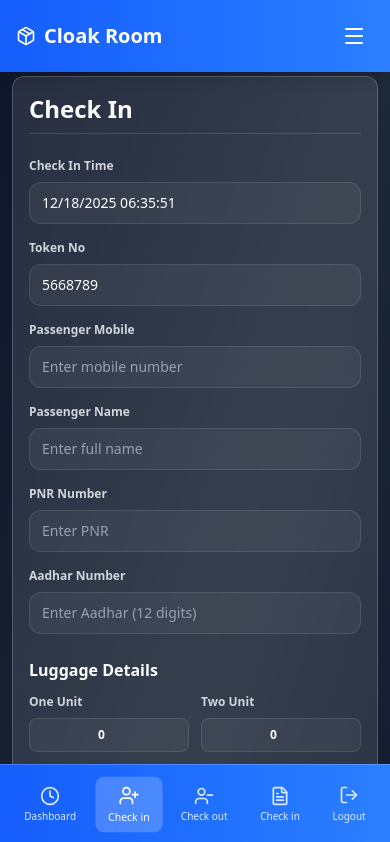
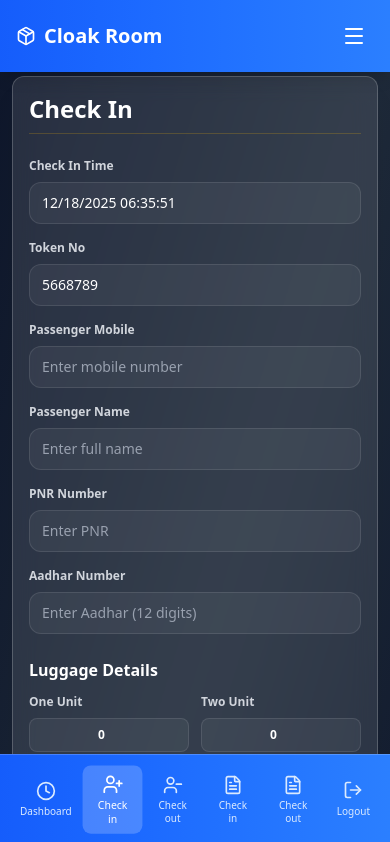
Before and after one commit to Anasmalik57/Cloak-Room, a Next.js app: page /admin/checkinCustomer in a window 390 px wide. Shown: the top 842 px of the page. Built offline with nearby package versions, Linux system fonts and the light colour scheme.

Commit message:
Responsived

```diff
--- a/app/admin/layout.js
+++ b/app/admin/layout.js
@@ -159,7 +159,7 @@ export default function AdminSidebar({ children }) {
       {/* Mobile Bottom Navigation */}
       <div className="lg:hidden fixed bottom-0 left-0 right-0 bg-linear-to-r from-blue-600 to-blue-500 text-white z-50 shadow-lg print:hidden border-t border-white/20">
         <div className="flex items-center justify-around px-2 py-3">
-          {allNavItems.slice(0, 4).map((item) => (
+          {allNavItems.slice(0, 5).map((item) => (
             <Link
               key={item.name}
               href={item.href}
```
